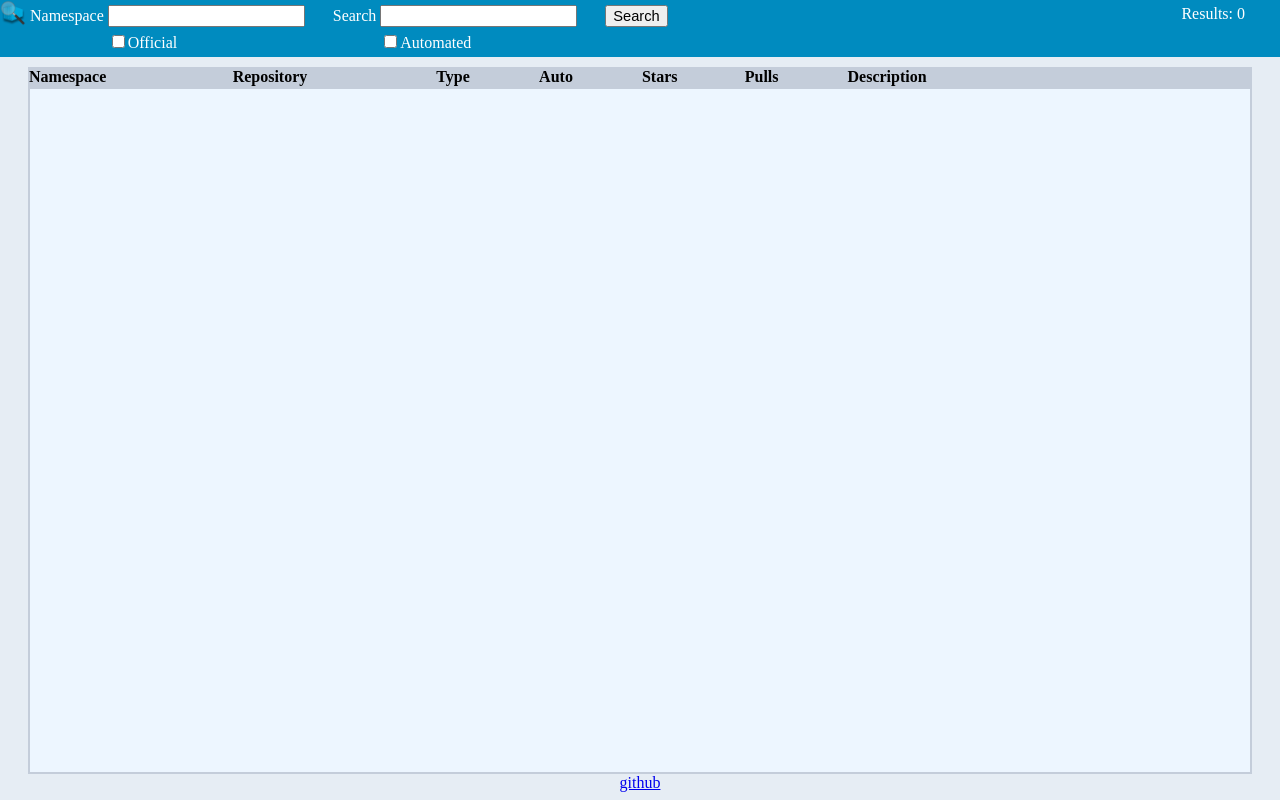
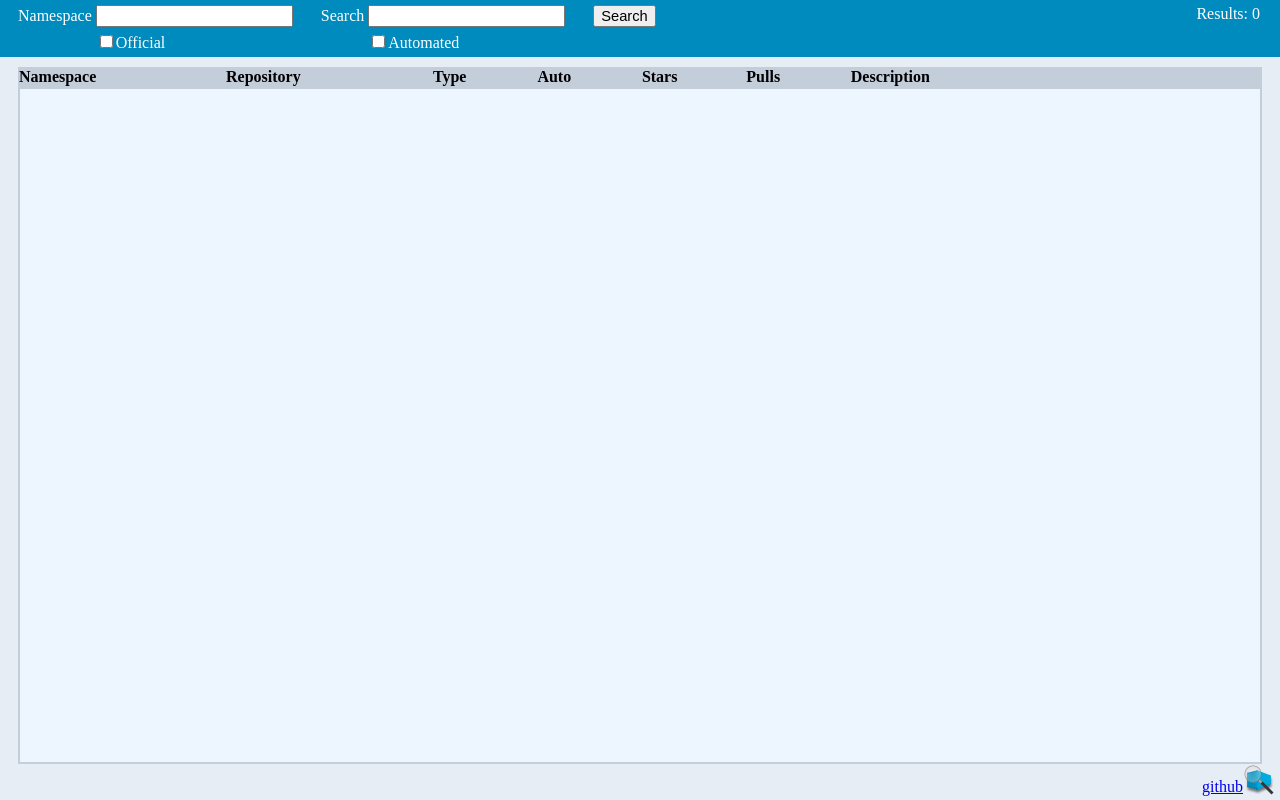
Before and after one commit to btbd/ImageHub, a plain HTML site: page web/index.html in a window 1280 px wide. Drawn offline with nearby package versions, Linux system fonts and the light colour scheme.

Commit message:
Styling changes

```diff
--- a/web/index.html
+++ b/web/index.html
@@ -19,7 +19,7 @@
 			}
 
 			#table_holder {
-				margin: 0px 20px 0px 20px;
+				margin: 0px 10px 0px 10px;
 			}
 
 			table {
@@ -130,8 +130,7 @@
 	</head>
 	<body>
 		<div id="options">
-			<div style="margin: 0px 40px 0px 25px;">
-				<a href="https://github.com/btbd/ImageHub"><img src="logo.png" alt="Logo" width="26px" height="26px" style="position: absolute; left: 0; top: 0;"></a>
+			<div style="margin: 0px 25px 0px 13px;">
 				Namespace
 				<div style="display: inline-block; vertical-align: top;">
 					<div style="display: inline-block;">
@@ -151,13 +150,14 @@
 				<button id="search" tabindex="3">Search</button>
 
 				<div style="display: inline-block; float: right;">
-					<div id="results_count">Results: 0</div><br>
+					<div id="results_count">Results: 0</div>
+					<br>
 					<div id="progress" style="opacity: 0;">Progress: 0.00%</div>
 				</div>
 			</div>
 		</div>
 
-		<div id="table_holder">
+		<div id="table_holder" style="display: none;">
 			<div id="table_holder_margin">
 				<table style="width: 100%;" id="headers">
 					<tr>
@@ -178,7 +178,9 @@
 		</div>
 
 		<div id="description"></div>
-		<div style="width: 100%; text-align: center;"><a href="https://github.com/btbd/ImageHub">github</a></div>
+		<div id="github" style="position: absolute; right: 5px; display: none;">
+			<a href="https://github.com/btbd/ImageHub">github<img src="logo.png" alt="Logo" width="32px" height="32px" style="vertical-align: bottom;"></a>
+		</div>
 	</body>
 
 	<script src="https://ajax.googleapis.com/ajax/libs/jquery/3.2.1/jquery.min.js"></script>
--- a/web/index.js
+++ b/web/index.js
@@ -299,8 +299,9 @@
 	$(e_search).click(search);
 
 	function ready() {
-		$("#table_holder").css({ "margin-top": $("#options").outerHeight() + 10 });
-		$("#results_holder").css({ "overflow-y": "scroll", height: $(window).height() - ($("#headers").offset().top + $("#headers").outerHeight() + 30) });
+		$("#github").css("display", "");
+		$("#table_holder").css({ "margin-top": $("#options").outerHeight() + 10, display: "" });
+		$("#results_holder").css({ "overflow-y": "scroll", height: $(window).height() - ($("#headers").offset().top + $("#headers").outerHeight() + 40) });
 		$("#table_holder_margin").css({ "padding-right": getScrollBarWidth() });
 	}
 
```
